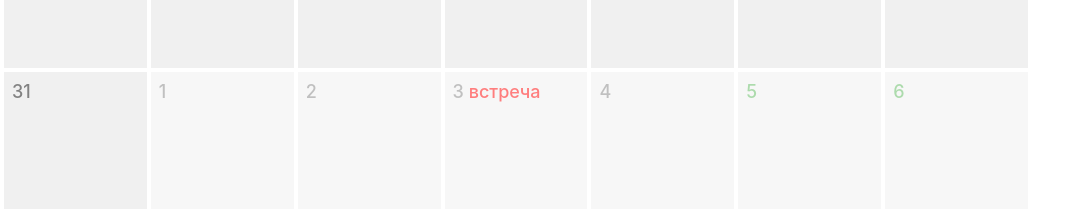
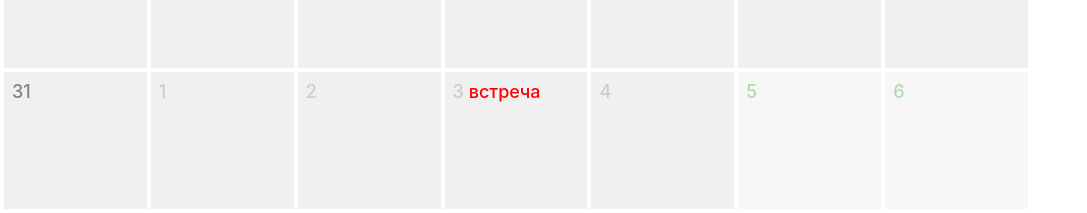
Before and after one commit to igorpichnenko/test-task, a React (Create React App) app: page / in a window 1280 px wide. Shown: the part 823-1036 px from the top of the page, without its empty margins (0-1087 px from the left). Built offline with nearby package versions, Linux system fonts and the light colour scheme.

Commit message:
refactor

```diff
--- a/src/components/Calendar/index.tsx
+++ b/src/components/Calendar/index.tsx
@@ -3,6 +3,8 @@ import moment from 'moment';
 import "moment/locale/ru"
 import styles from "./index.module.scss"
 import { createDaysOfMonth } from '../../utils';
+import { daysOfTheWeek } from '../../mocks';
+import { useCalendarControl } from './useCalendarControl';
 
 moment.locale("ru")
 
@@ -16,15 +18,7 @@ export interface CalendarProps {
 
 const Calendar: React.FC<CalendarProps> = ({ eventsData }) => {
 
-    const [calendarState, setCalendarState] = useState({ currentDate: moment(), eventsData })
-
-    const prevMonth = () => {
-        setCalendarState({ ...calendarState, currentDate: calendarState.currentDate.subtract(1, 'month') })
-    }
-
-    const nextMonth = () => {
-        setCalendarState({ ...calendarState, currentDate: calendarState.currentDate.add(1, 'month') })
-    }
+    const { calendarState, prevMonth, nextMonth, handleClickCell } = useCalendarControl({ eventsData })
 
     return (
         <div style={{ maxWidth: "1028px" }}>
@@ -40,22 +34,19 @@ const Calendar: React.FC<CalendarProps> = ({ eventsData }) => {
                 <caption className={styles.caption}>{calendarState.currentDate.format('MMMM YYYY')}</caption>
                 <tbody>
                     <tr className={styles.calendarContainer}>
-                        <th className={styles.dayHeader}>MON</th>
-                        <th className={styles.dayHeader}>TUE</th>
-                        <th className={styles.dayHeader}>WED</th>
-                        <th className={styles.dayHeader}>THUR</th>
-                        <th className={styles.dayHeader}>FRI</th>
-                        <th className={styles.dayHeader}>SUN</th>
-                        <th className={styles.dayHeader}>SAT</th>
-                        {createDaysOfMonth(calendarState.currentDate).map((el, i) => {
-                            return <td onClick={() => setCalendarState({ ...calendarState, eventsData: [...calendarState.eventsData, { id: el.id, event: " праздник", date: "21/10/2022" }] })}
-                                key={el.date}
-                                style={{ opacity: el.opacity, color: el.color }}
+                        {daysOfTheWeek.map((el) => (
+                            <th className={styles.dayHeader} key={el}>{el}</th>
+                        ))}
+
+                        {createDaysOfMonth(calendarState.currentDate).map(({ date, opacity, color, value }) => {
+                            return <td
+                                key={date}
+                                style={{ opacity, color }}
                                 className={styles.day}>
-                                {el.value}
+                                {value}
                                 <span style={{ color: "red" }}
-                                    onClick={() => console.log(calendarState.eventsData.find((event) => event.date === el.date)?.event)}
-                                >{calendarState.eventsData.find((event) => event.date === el.date)?.event}
+                                    onClick={() => handleClickCell(date)}
+                                >{calendarState.eventsData.find((event) => event.date === date)?.event}
                                 </span></td>
                         })}
                     </tr>
--- /dev/null
+++ b/src/components/Calendar/useCalendarControl.ts
@@ -0,0 +1,23 @@
+import moment from "moment"
+import { useState } from "react"
+import { CalendarProps } from "."
+
+
+export const useCalendarControl = ({ eventsData }: CalendarProps) => {
+
+    const [calendarState, setCalendarState] = useState({ currentDate: moment(), eventsData })
+
+    return {
+        prevMonth: () => {
+            setCalendarState({ ...calendarState, currentDate: calendarState.currentDate.subtract(1, 'month') })
+        },
+        nextMonth: () => {
+            setCalendarState({ ...calendarState, currentDate: calendarState.currentDate.add(1, 'month') })
+        },
+        handleClickCell: (date: string) => {
+            console.log(calendarState.eventsData.find((event) => event.date === date)?.event)
+        },
+        calendarState,
+        setCalendarState
+    }
+}
--- a/src/mocks.ts
+++ b/src/mocks.ts
@@ -7,3 +7,5 @@ export const eventsData =
         { id: 10, event: " проверить почту", date: "17/11/2022" },
         { id: 11, event: " созвон", date: "3/12/2022" },
     ]
+
+export const daysOfTheWeek = ["MON", "TUE", "WED", "THUR", "FRI", "SUN", "SAT"]
--- a/src/utils.tsx
+++ b/src/utils.tsx
@@ -17,19 +17,19 @@ export const createDaysOfMonth = (refDate: moment.Moment) => {
     const prevMouth = moment(refDate.subtract(1, 'month'))
     const prevLastDate = prevMouth.endOf('month').date()
 
-    for (let w = 1; w < firstWeekday; w++) {
-        const up = lastPrevDate - firstWeekday + w
+    for (let day = 1; day < firstWeekday; day++) {
+        const up = lastPrevDate - firstWeekday + day
         if (prevLastDate === 31) {
-            calendarDays.push({ value: up, opacity: "0.5", id: up, date: `${up}/${prevMouth.format("MM/YYYY")}` });
+            calendarDays.push({ value: up, color: "var(--color-text-calendar-date-primary-past)", id: up, date: `${up}/${prevMouth.format("MM/YYYY")}` });
         }
         else if (prevLastDate === 28) {
-            calendarDays.push({ value: up - 3, opacity: "0.5", id: up - 3, date: `${up - 3}/${prevMouth.format("MM/YYYY")}` });
+            calendarDays.push({ value: up - 3, color: "var(--color-text-calendar-date-primary-past)", id: up - 3, date: `${up - 3}/${prevMouth.format("MM/YYYY")}` });
         }
         else if (prevLastDate === 29) {
-            calendarDays.push({ value: up - 2, opacity: "0.5", id: up - 2, date: `${up - 2}/${prevMouth.format("MM/YYYY")}` });
+            calendarDays.push({ value: up - 2, color: "var(--color-text-calendar-date-primary-past)", id: up - 2, date: `${up - 2}/${prevMouth.format("MM/YYYY")}` });
         }
         else {
-            calendarDays.push({ value: up - 1, opacity: "0.5", id: up - 1, date: `${up - 1}/${prevMouth.format("MM/YYYY")}` });
+            calendarDays.push({ value: up - 1, color: "var(--color-text-calendar-date-primary-past)", id: up - 1, date: `${up - 1}/${prevMouth.format("MM/YYYY")}` });
         }
     }
 
@@ -42,7 +42,7 @@ export const createDaysOfMonth = (refDate: moment.Moment) => {
         year = year + 1
     }
 
-    for (let d = 1; d <= lastDate; d++) {
+    for (let day = 1; day <= lastDate; day++) {
         const length = calendarDays.length
         if (length % 7 !== 4
             && length % 7 !== 3
@@ -50,10 +50,10 @@ export const createDaysOfMonth = (refDate: moment.Moment) => {
             && length % 7 !== 1
             && length % 7 !== 0) {
 
-            calendarDays.push({ value: d, id: d, color: "#5CB85C", date: `${d}/${mouth}/${year}` });
+            calendarDays.push({ value: day, id: day, color: "var(--color-text-calendar-date-primary-holiday)", date: `${day}/${mouth}/${year}` });
         }
         else {
-            calendarDays.push({ value: d, id: d, date: `${d}/${mouth}/${year}` });
+            calendarDays.push({ value: day, id: day, date: `${day}/${mouth}/${year}` });
         }
     }
 
@@ -65,7 +65,7 @@ export const createDaysOfMonth = (refDate: moment.Moment) => {
         nextYear = nextYear + 1
     }
 
-    for (let m = 1; calendarDays.length % 7 !== 0; m++) {
+    for (let day = 1; calendarDays.length % 7 !== 0; day++) {
         const length = calendarDays.length
         if (length % 7 !== 4
             && length % 7 !== 3
@@ -73,11 +73,11 @@ export const createDaysOfMonth = (refDate: moment.Moment) => {
             && length % 7 !== 1
             && length % 7 !== 0) {
 
-            calendarDays.push({ value: m, id: m, opacity: "0.5", color: "#5CB85C", date: `${m}/${nextMouth}/${nextYear}` });
+            calendarDays.push({ value: day, id: day, opacity: "0.5", color: "var(--color-text-calendar-date-primary-holiday)", date: `${day}/${nextMouth}/${nextYear}` });
         }
         else {
             calendarDays.push({
-                value: m, id: m, opacity: "0.5", date: `${m}/${nextMouth}/${nextYear}`
+                value: day, id: day, color: "var(--color-text-calendar-date-primary-past)", date: `${day}/${nextMouth}/${nextYear}`
             });
         }
     }
```
